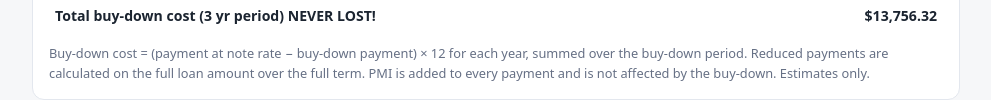
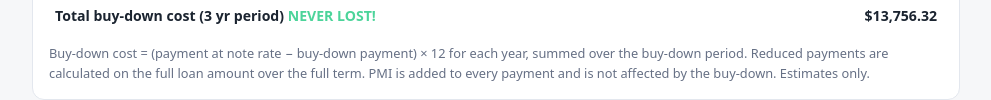
Before and after one commit to mhammond71/buydowncalc, a plain HTML site: page index.html in a window 1280 px wide. Shown: the part 795-895 px from the top of the page, without its empty margins (144-1135 px from the left). Drawn offline with Linux system fonts and the light colour scheme.

Commit message:
Update index.html

```diff
--- a/index.html
+++ b/index.html
@@ -106,7 +106,7 @@ function calc(){
   const from=sched.length+1;
   rows+=`<tr><td data-label="Period">${sched.length?"Year "+from+" onward":"All years"}</td><td data-label="Rate">${rate}%</td><td data-label="P&I">${money(base)}</td><td data-label="PMI">${money(pmi)}</td><td data-label="Total payment">${money(base+pmi)}</td><td data-label="Monthly savings">${money(0)}</td><td data-label="Period buy-down cost">${money(0)}</td></tr>`;
   $("rows").innerHTML=rows;
-  $("foot").innerHTML=sched.length?`<tr><td colspan="6">Total buy-down cost (${sched.length} yr period) <span class="stst hi" color="4cd49a">NEVER LOST!</span></td><td>${money(total)}</td></tr>`:"";
+  $("foot").innerHTML=sched.length?`<tr><td colspan="6">Total buy-down cost (${sched.length} yr period) <span class="stst hi" style="color: #4cd49a">NEVER LOST!</span></td><td>${money(total)}</td></tr>`:"";
   const first=sched.length?Math.max(0,rate-sched[0]):rate;
   const firstPay=pmt(P,first,yrs)+pmi;
   $("stats").innerHTML=
```
